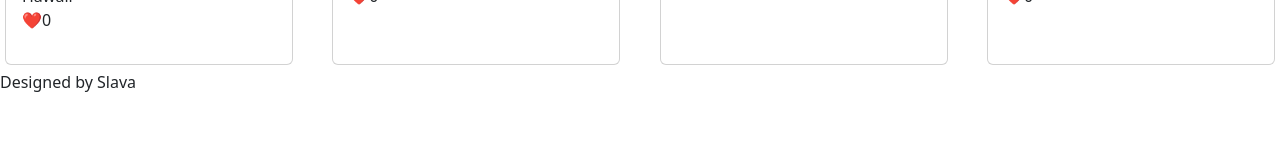
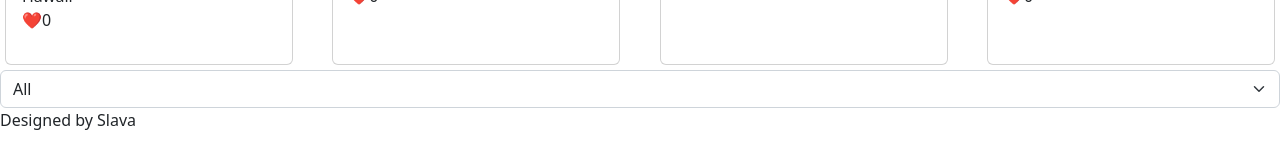
Before and after one commit to S-Makeev/gallery-of-horns, a React (Create React App) app: page / in a window 1280 px wide. Shown: the part 1999-2144 px from the top of the page. Before the commit the page ends 2109 px from the top, so only its background shows below. Built offline with nearby package versions, Linux system fonts and the light colour scheme.

Commit message:
lab04 solution

```diff
--- a/src/App.js
+++ b/src/App.js
@@ -4,6 +4,8 @@ import Main from './Main';
 import Footer from './Footer';
 import data from './data/data.json';
 import SelectedBeast from './SelectedBeast';
+import Form from 'react-bootstrap/Form';
+
 
 class App extends React.Component {
 
@@ -12,7 +14,8 @@ class App extends React.Component {
     this.state = {
       showModal: false,
       selectedBeast: '',
-      selectedBeastDsc: ''
+      selectedBeastDsc: '',
+      sortedData: data,
     }
   }
 
@@ -32,12 +35,64 @@ class App extends React.Component {
     })
   }
 
+  handleSelect = (event) => {
+    let selected = event.target.value;
+
+    if (selected === '1') {
+      let newData = data.filter(beast => beast.horns === 1)
+      this.setState({
+        sortedData: newData,
+      })
+    }
+    else if (selected === '2') {
+      let newData = data.filter(beast => beast.horns === 2)
+      this.setState({
+        sortedData: newData,
+      })
+    }
+    else if (selected === '3') {
+      let newData = data.filter(beast => beast.horns === 3)
+      this.setState({
+        sortedData: newData,
+      })
+    }
+    else if (selected === '4') {
+      let newData = data.filter(beast => beast.horns === 100)
+      this.setState({
+        sortedData: newData,
+      })
+    }
+    else{
+      this.setState({
+        sortedData: data,
+      })
+
+
+    }
+  }
     render() {
       return (
         <>
           <Header />
-        <Main data={data} handleOpenModal={this.handleOpenModal} />
-       <SelectedBeast showModal = {this.state.showModal} handleCloseModal={this.handleCloseModal} selectedBeast ={this.state.selectedBeast} selectedBeastDsc ={this.state.selectedBeastDsc}/>
+          <Main
+            data={data}
+            handleOpenModal={this.handleOpenModal}
+            sortedData={this.state.sortedData}
+          />
+          <SelectedBeast showModal={this.state.showModal} handleCloseModal={this.handleCloseModal} selectedBeast={this.state.selectedBeast} selectedBeastDsc={this.state.selectedBeastDsc} />
+          <Form>
+            {/* {this.state.sortedData.map((num, idx) =>{
+            return
+          })}
+          */}
+            <Form.Select name="selected" onChange={this.handleSelect}>
+              <option value="All">All</option>
+              <option value="1">One</option>
+              <option value="2">Two</option>
+              <option value="3">Three</option>
+              <option value="4">Hundred</option>
+            </Form.Select>
+          </Form>
           <Footer />
         </>
       )
--- a/src/Main.js
+++ b/src/Main.js
@@ -9,12 +9,13 @@ class Main extends React.Component{
   render(){
     return (
       <main>
-        {this.props.data.map(hornedBeast => (
+        {this.props.sortedData.map(hornedBeast => (
        <HornedBeasts
        title = {hornedBeast.title}
        imageUrl = {hornedBeast.image_url}
        description = {hornedBeast.description}
        handleOpenModal = {this.props.handleOpenModal}
+       numberOfHorns = {hornedBeast.horns}
        />
         ))}
       </main>
--- a/src/SelectedBeast.js
+++ b/src/SelectedBeast.js
@@ -5,7 +5,7 @@ class SelectedBeast extends React.Component {
   render() {
     return (
       <>
-           <Modal show={this.props.showModal} onHide={this.props.handleCloseModal}>
+        <Modal show={this.props.showModal} onHide={this.props.handleCloseModal}>
           <Modal.Header closeButton> <Modal.Title> {this.props.selectedBeastDsc}</Modal.Title>
           </Modal.Header>
           <img src={this.props.selectedBeast} alt='' ></img>
@@ -14,4 +14,5 @@ class SelectedBeast extends React.Component {
     )
   }
 }
+
 export default SelectedBeast;
```
Lines whose indentation alone changed are shown as unchanged.
